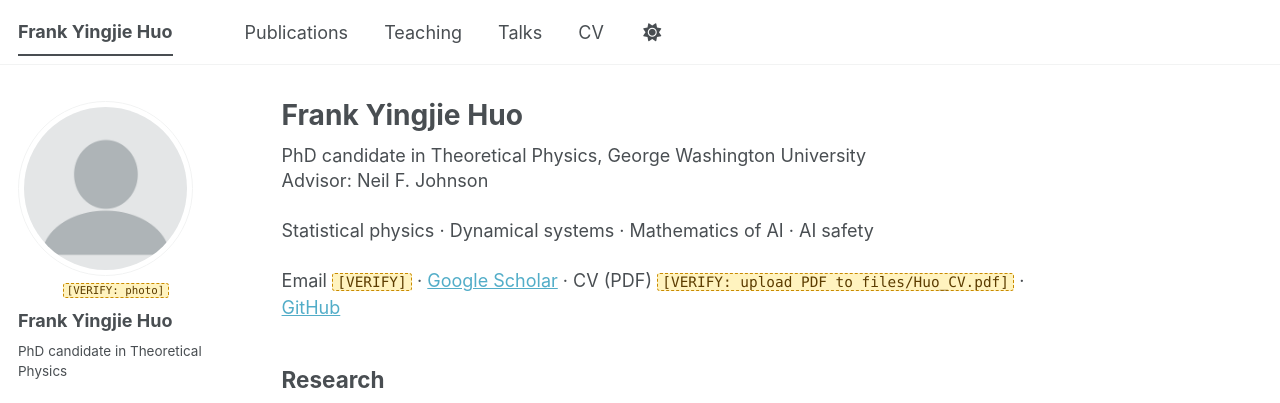
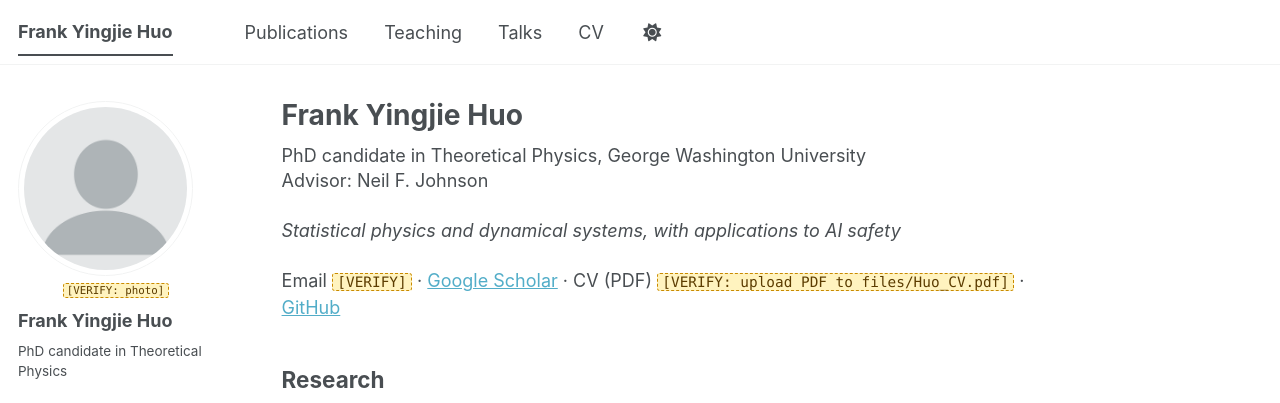
Before and after one commit to FrankHuo-217/huo.github.io, a Jekyll site: the page built from _pages/about.md, in a window 1280 px wide. Shown: the top 403 px of the page. Built offline with Jekyll 4.4.1, drawn with Linux system fonts in a browser that asks for light colours; some web fonts are replaced; a script bundle is joined from its source files by our own code.

Commit message:
Reword the interests line and set it in italic
Co-Authored-By: Claude Opus 5.5 <noreply@anthropic.com>
Claude-Session: https://claude.ai/code/session_01EX1ohUgYjPPjqdCJmoT8XW

```diff
--- a/_pages/about.md
+++ b/_pages/about.md
@@ -12,7 +12,7 @@ PhD candidate in Theoretical Physics, George Washington University<br>
 Advisor: Neil F. Johnson
 </p>
 
-<p class="home-interests">Statistical physics · Dynamical systems · Mathematics of AI · AI safety</p>
+<p class="home-interests">Statistical physics and dynamical systems, with applications to AI safety</p>
 
 <p class="home-links">
 {% if site.author.email %}<a href="mailto:{{ site.author.email }}">{{ site.author.email }}</a>{% else %}Email {% include verify.html %}{% endif %}
--- a/_sass/layout/_custom.scss
+++ b/_sass/layout/_custom.scss
@@ -60,6 +60,7 @@ body {
 
 .home-interests {
   margin-bottom: 0.5em;
+  font-style: italic;
 }
 
 .home-links {
```
